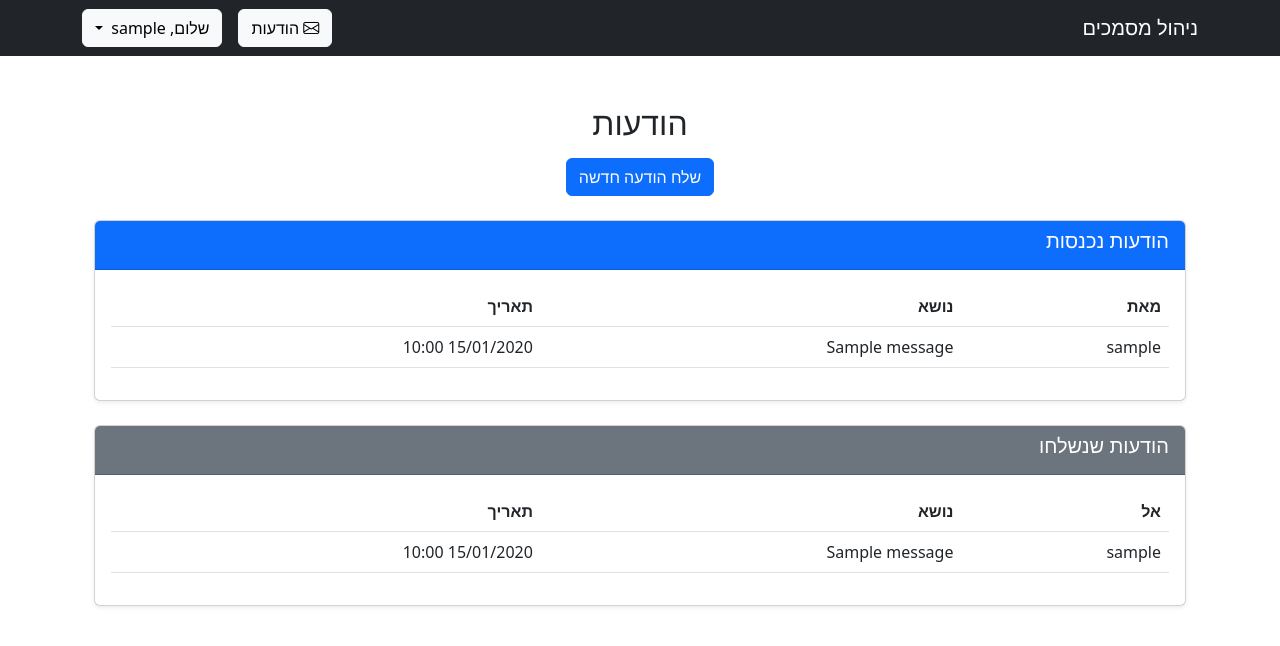
After one commit to lidorbraun/miluimproject, a Flask app: page /messages in a window 1280 px wide. The commit adds this page. Shown: the top 646 px of the page. Run offline with Flask 3, Linux system fonts and the light colour scheme; a user stored in the database is signed in; tables that the repository leaves empty hold one stand-in row (values such as "Sample post").

Commit message:
Added messaging

```diff
--- a/routes.py
+++ b/routes.py
@@ -2,8 +2,8 @@ from flask import render_template, redirect, url_for, flash, request, send_from_
 from flask_login import login_user, logout_user, login_required, current_user
 from werkzeug.utils import secure_filename
 from werkzeug.security import generate_password_hash, check_password_hash
-from models import User, db, Document, Request
-from forms import RegistrationForm, LoginForm, UploadForm, UpdatePasswordForm, CommentForm
+from models import User, db, Document, Request, Message
+from forms import RegistrationForm, LoginForm, UploadForm, UpdatePasswordForm, CommentForm, MessageForm
 from app import app
 import os
 
@@ -153,7 +153,6 @@ def approve_document(document_id):
     return redirect(url_for("dashboard"))
 
 
-
 @app.route("/update_password", methods=["GET", "POST"])
 @login_required
 def update_password():
@@ -212,3 +211,37 @@ def review_approve(document_id):
     db.session.commit()
     flash("סטטוס המסמך עודכן בהצלחה!", "success")
     return redirect(url_for("dashboard"))
+
+
+@app.route("/messages", methods=["GET"])
+@login_required
+def messages():
+    received_messages = Message.query.filter_by(receiver_id=current_user.id).order_by(Message.sent_at.desc()).all()
+    sent_messages = Message.query.filter_by(sender_id=current_user.id).order_by(Message.sent_at.desc()).all()
+    return render_template("messages.html", received_messages=received_messages, sent_messages=sent_messages)
+
+
+@app.route("/send_message", methods=["GET", "POST"])
+@login_required
+def send_message():
+    form = MessageForm()
+
+    if form.validate_on_submit():
+        recipient = User.query.filter_by(username=form.receiver.data).first()
+        if not recipient:
+            flash("המשתמש לא נמצא.", "danger")
+            return redirect(url_for("send_message"))
+
+        message = Message(
+            sender_id=current_user.id,
+            receiver_id=recipient.id,
+            subject=form.subject.data,
+            message=form.message.data
+        )
+
+        db.session.add(message)
+        db.session.commit()
+        flash("ההודעה נשלחה בהצלחה!", "success")
+        return redirect(url_for("messages"))
+
+    return render_template("send_message.html", form=form)
--- a/templates/base.html
+++ b/templates/base.html
@@ -15,6 +15,10 @@
 
             <div class="collapse navbar-collapse justify-content-end">
     {% if current_user.is_authenticated %}
+        <a href="{{ url_for('messages') }}" class="btn btn-light me-3">
+            <i class="bi bi-envelope"></i> הודעות
+        </a>
+
         <div class="dropdown">
             <button class="btn btn-light dropdown-toggle" type="button" data-bs-toggle="dropdown">
                 שלום, {{ current_user.username }}
--- /dev/null
+++ b/templates/messages.html
@@ -0,0 +1,68 @@
+{% extends "base.html" %}
+
+{% block title %} הודעות {% endblock %}
+
+{% block content %}
+<div class="container mt-5">
+    <h2 class="text-center">הודעות</h2>
+    <div class="text-center mt-3">
+        <a href="{{ url_for('send_message') }}" class="btn btn-primary">שלח הודעה חדשה</a>
+    </div>
+
+    <div class="card mt-4 shadow-sm">
+        <div class="card-header bg-primary text-white">
+            <h5>הודעות נכנסות</h5>
+        </div>
+        <div class="card-body">
+            <table class="table">
+                <thead>
+                    <tr>
+                        <th>מאת</th>
+                        <th>נושא</th>
+                        <th>תאריך</th>
+                    </tr>
+                </thead>
+                <tbody>
+                    {% for msg in received_messages %}
+                    <tr>
+                        <td>{{ msg.sender.username }}</td>
+                        <td>{{ msg.subject }}</td>
+                        <td>{{ msg.sent_at.strftime('%d/%m/%Y %H:%M') }}</td>
+                    </tr>
+                    {% else %}
+                    <tr><td colspan="3" class="text-center text-muted">אין הודעות נכנסות</td></tr>
+                    {% endfor %}
+                </tbody>
+            </table>
+        </div>
+    </div>
+
+    <div class="card mt-4 shadow-sm">
+        <div class="card-header bg-secondary text-white">
+            <h5>הודעות שנשלחו</h5>
+        </div>
+        <div class="card-body">
+            <table class="table">
+                <thead>
+                    <tr>
+                        <th>אל</th>
+                        <th>נושא</th>
+                        <th>תאריך</th>
+                    </tr>
+                </thead>
+                <tbody>
+                    {% for msg in sent_messages %}
+                    <tr>
+                        <td>{{ msg.receiver.username }}</td>
+                        <td>{{ msg.subject }}</td>
+                        <td>{{ msg.sent_at.strftime('%d/%m/%Y %H:%M') }}</td>
+                    </tr>
+                    {% else %}
+                    <tr><td colspan="3" class="text-center text-muted">אין הודעות שנשלחו</td></tr>
+                    {% endfor %}
+                </tbody>
+            </table>
+        </div>
+    </div>
+</div>
+{% endblock %}
```
Also changed, not shown: forms.py (+7 -1 lines), models.py (+16 -0 lines), templates/send_message.html (added, +31 -0 lines).
